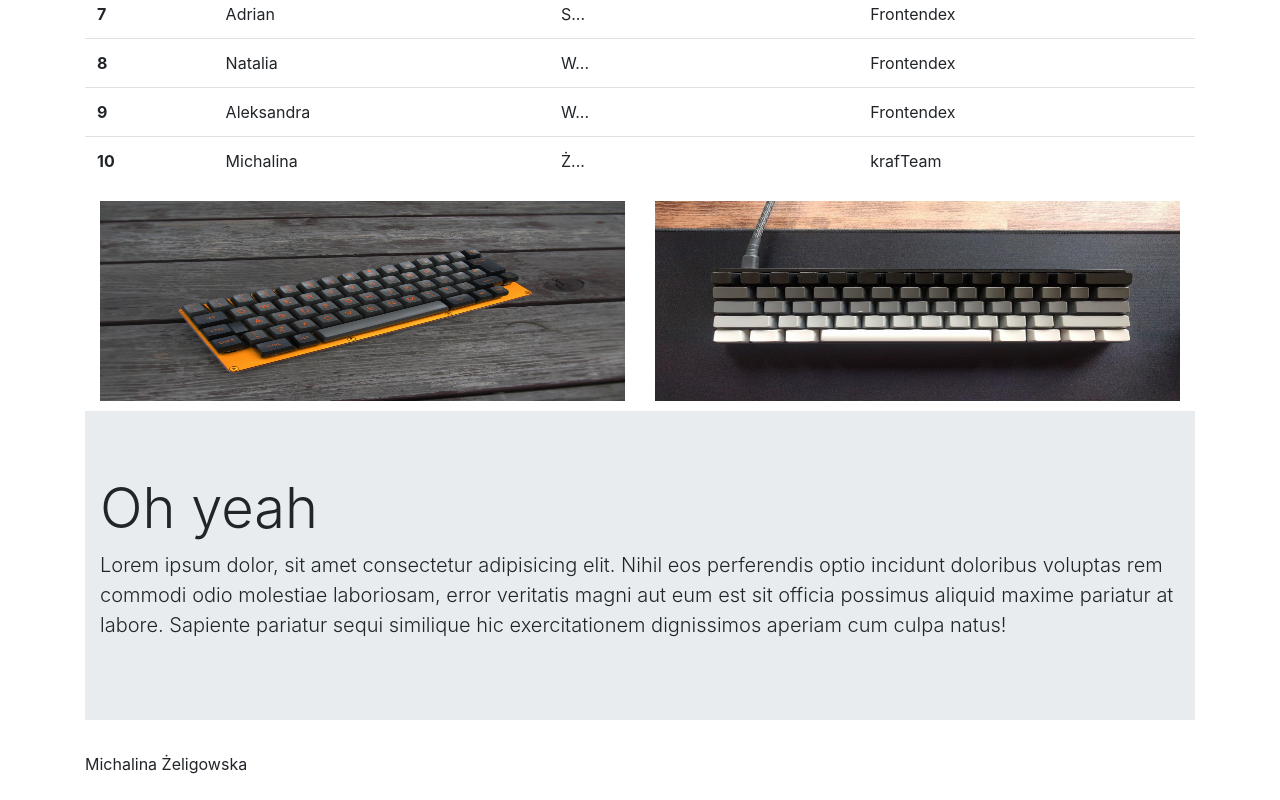
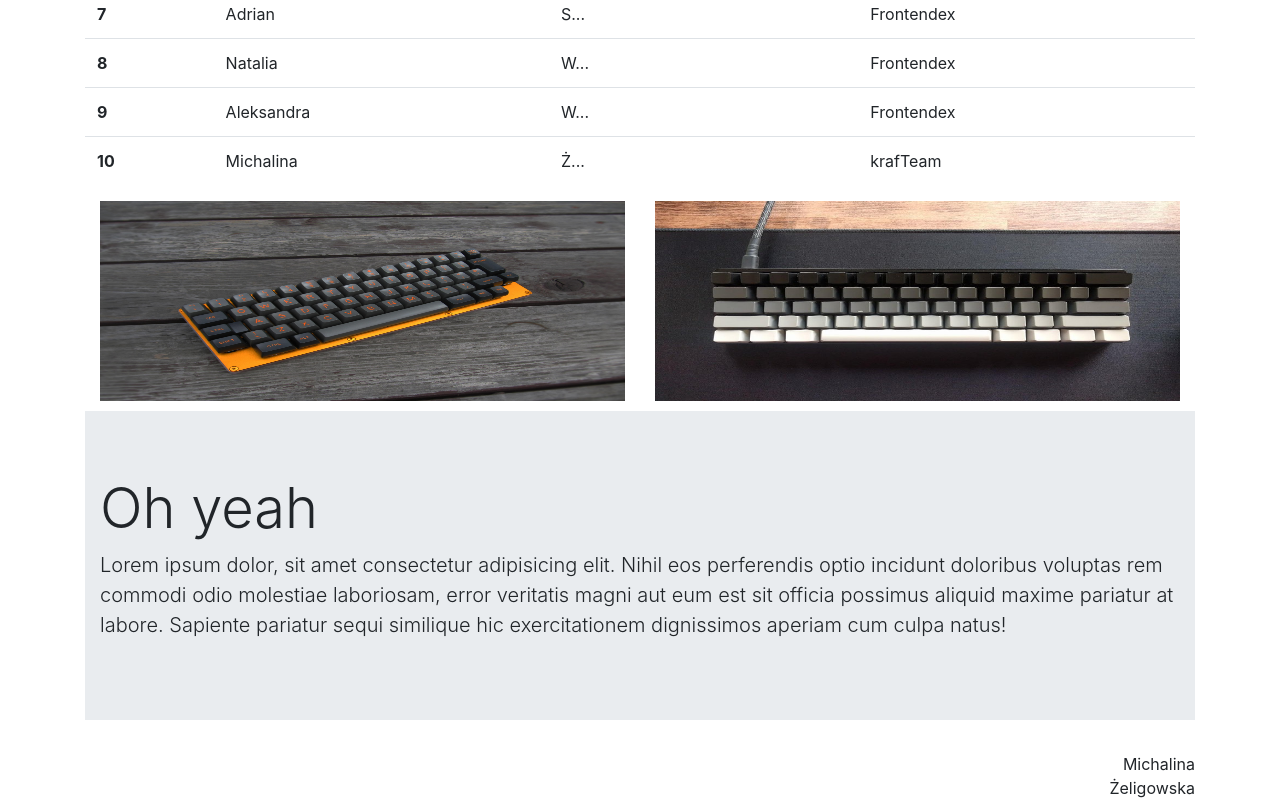
Before and after one commit to zeligowska/praca-domowa-bootstrap, a plain HTML site: page index.html in a window 1280 px wide. Shown: the part 420-1220 px from the top of the page. Before the commit the page ends 1196 px from the top, so only its background shows below. Drawn offline with nearby package versions, Linux system fonts and the light colour scheme.

Commit message:
improved signature

```diff
--- a/index.html
+++ b/index.html
@@ -112,7 +112,12 @@
         </div>
 
         <div class="container-signature">
-            Michalina Żeligowska
+            <div>
+                Michalina
+            </div>
+            <div>
+                Żeligowska
+            </div>
         </div>
     </div>
 
--- a/style.css
+++ b/style.css
@@ -15,7 +15,9 @@
 }
 
 .container .container-signature {
-    align-self: flex-end;
+    display: flex;
+    flex-direction: column;
+    align-items: flex-end;
 }
 
 img {
```
